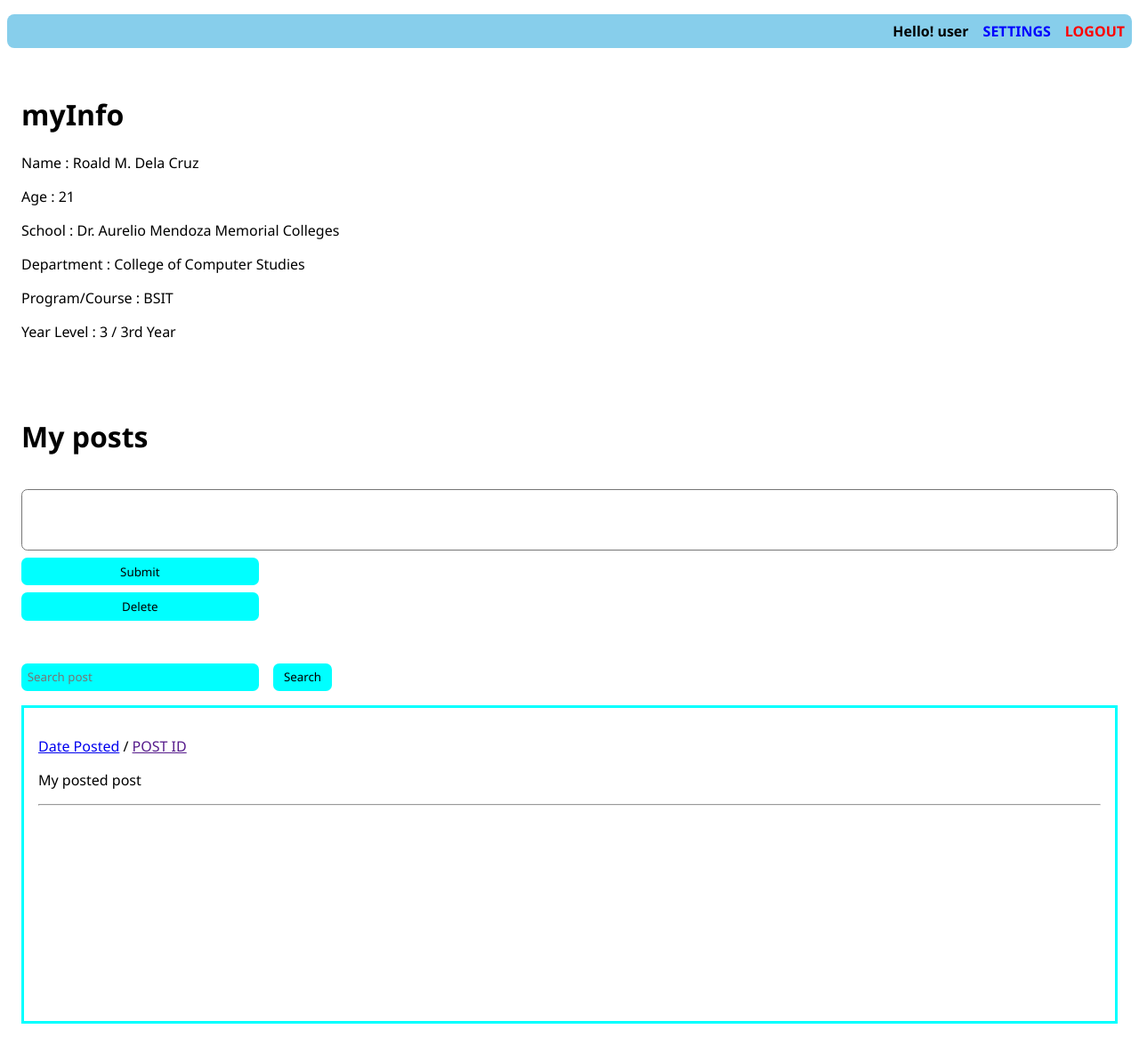
After one commit to roald944/loginregister, a PHP site: page /userpage.html in a window 1280 px wide. The commit adds this page. Shown: the whole page at 89% size. Run offline with PHP 8.4, Linux system fonts and the light colour scheme.

Commit message:
added userpage
desgin still in progress

```diff
--- a/css/style.css
+++ b/css/style.css
@@ -12,7 +12,7 @@ body{
     box-shadow: 0 0 4px violet;
     /* background-color: #b6b6b644; */
     background-color: purple;
-    padding: 1em; ;
+    padding: 1em;
 }
 .wrapper #msg p{
     text-align: center;
@@ -37,9 +37,11 @@ body{
     padding: 1em;
     outline: none;
     background-color: white;
-    border: .2em solid purple;
     border-radius: 20px;
     font-weight: bold; letter-spacing: 1px;
+}
+.wrapper #inps input:focus{
+    border: .2em solid black;
 }
 
 .wrapper #btn{
--- /dev/null
+++ b/css/userpage.css
@@ -0,0 +1,116 @@
+* {
+    font-family: 'Segoe UI';
+}
+
+
+/* top */
+
+.wrapper #top ul {
+    list-style: none;
+    display: flex;
+    gap: 1em;
+    justify-content: flex-end;
+    background-color: skyblue;
+    padding: .5em;
+    font-weight: bold;
+    border-radius: .5em;
+}
+
+.wrapper #top ul li a {
+    text-decoration: none;
+    text-transform: uppercase;
+    font-weight: bold;
+    outline-color: aqua;
+    border: none;
+}
+
+
+/* bottom */
+
+.wrapper #bottom {
+    /* display: grid; grid-gap: .5em; */
+    display: flex;
+    flex-wrap: wrap;
+    gap: 1em;
+    justify-content: space-evenly;
+}
+
+.wrapper #bottom>div {
+    width: auto;
+    height: auto;
+    padding: 1em;
+    border-radius: .5em;
+}
+
+.wrapper #bottom #myinfo {
+    width: 100%;
+    /* box-shadow: 1px 1px 3px black; */
+}
+
+.wrapper #bottom #myposts {
+    width: 100%;
+    /* box-shadow: 1px 1px 3px black; */
+    display: grid;
+    grid-gap: 1em;
+}
+
+.wrapper #bottom #myposts #inp {
+    display: grid;
+    grid-gap: .5em;
+}
+
+.wrapper #bottom #myposts #inp textarea {
+    padding: .5em;
+    outline-color: aqua;
+    resize: none;
+    border-radius: .5em;
+}
+
+.wrapper #bottom #myposts #inp input {
+    width: 20em;
+    padding: .5em;
+    border-radius: .5em;
+    background-color: aqua;
+    outline-color: aqua;
+    border: none;
+    cursor: pointer;
+}
+
+.wrapper #bottom #posted {
+    width: 100%;
+    height: auto;
+    /* box-shadow: 1px 1px 3px black; */
+    display: grid;
+    grid-gap: 1em;
+}
+
+.wrapper #bottom #posted #searchpost {
+    display: flex;
+    flex-wrap: wrap;
+    gap: 1em;
+}
+
+.wrapper #bottom #posted #searchpost input {
+    width: 20em;
+    padding: .5em;
+    border-radius: .5em;
+    background-color: aqua;
+    outline-color: aqua;
+    border: none;
+}
+
+.wrapper #bottom #posted #searchpost input[type='submit'] {
+    cursor: pointer;
+    width: 5em;
+}
+
+.wrapper #bottom #posted #theposts {
+    overflow-y: scroll;
+    height: 20em;
+    border: .2em solid aqua;
+    padding: 1em;
+}
+
+.wrapper #bottom #posted #theposts::-webkit-scrollbar {
+    background-color: aqua;
+}
--- a/php/log.php
+++ b/php/log.php
@@ -38,7 +38,7 @@ if (!$conndb) {
             }
         }
     } else {
-        $msg = "<p style='background:gold; color:red;'>Create your account now!</p>";
+        $msg = "<p style='background:gold; color:red;'>Welcome!</p>";
     }
 }
 mysqli_close($conn);
--- /dev/null
+++ b/userpage.html
@@ -0,0 +1,58 @@
+<!DOCTYPE html>
+<html lang="en">
+
+<head>
+    <meta charset="UTF-8">
+    <meta http-equiv="X-UA-Compatible" content="IE=edge">
+    <meta name="viewport" content="width=device-width, initial-scale=1.0">
+    <link rel="stylesheet" href="css/userpage.css">
+    <title>Document</title>
+</head>
+
+<body>
+    <form action="userpage.html" method="POST">
+        <div class="wrapper">
+            <div id="top">
+                <ul>
+                    <li>Hello! user</li>
+                    <li><a href="" style="color: blue;">Settings</a></li>
+                    <li><a href="" style="color: red;">Logout</a></li>
+                </ul>
+            </div>
+            <div id="bottom">
+                <div id="myinfo">
+                    <h1>myInfo</h1>
+                    <!-- PHP SCRIPT -->
+                    <p>Name : Roald M. Dela Cruz</p>
+                    <p>Age : 21</p>
+                    <p>School : Dr. Aurelio Mendoza Memorial Colleges</p>
+                    <p>Department : College of Computer Studies</p>
+                    <p>Program/Course : BSIT</p>
+                    <p>Year Level : 3 / 3rd Year</p>
+                </div>
+                <div id="myposts">
+                    <h1>My posts</h1>
+                    <div id="inp">
+                        <textarea name="" id="" cols="30" rows="3"></textarea>
+                        <input type="submit" name="" id="">
+                        <input type="submit" name="" id="" value="Delete">
+                    </div>
+                </div>
+                <div id="posted">
+                    <div id="searchpost">
+                        <input type="search" name="" id="" placeholder="Search post">
+                        <input type="submit" name="" id="" value="Search">
+                    </div>
+                    <!-- TODO PHP SCRIPT -->
+                    <div id="theposts">
+                        <p><a href="#">Date Posted</a> / <a href="">POST ID</a></p>
+                        <p>My posted post</p>
+                        <hr>
+                    </div>
+                </div>
+            </div>
+        </div>
+    </form>
+</body>
+
+</html>
```
